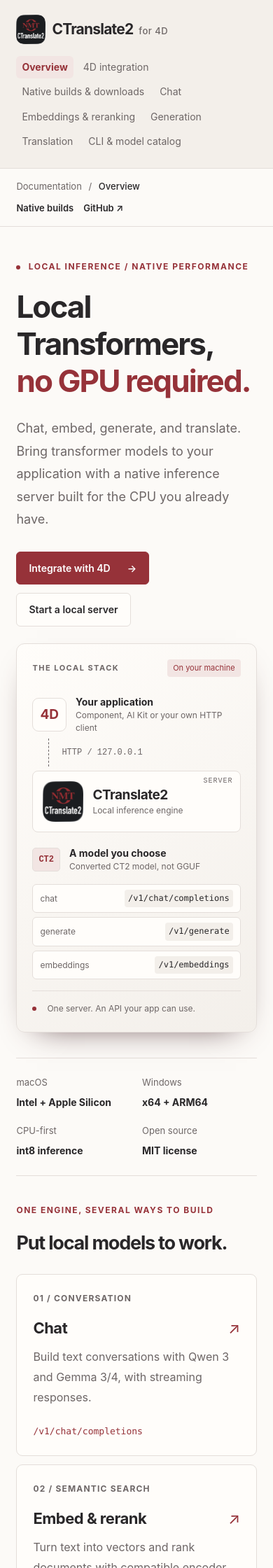
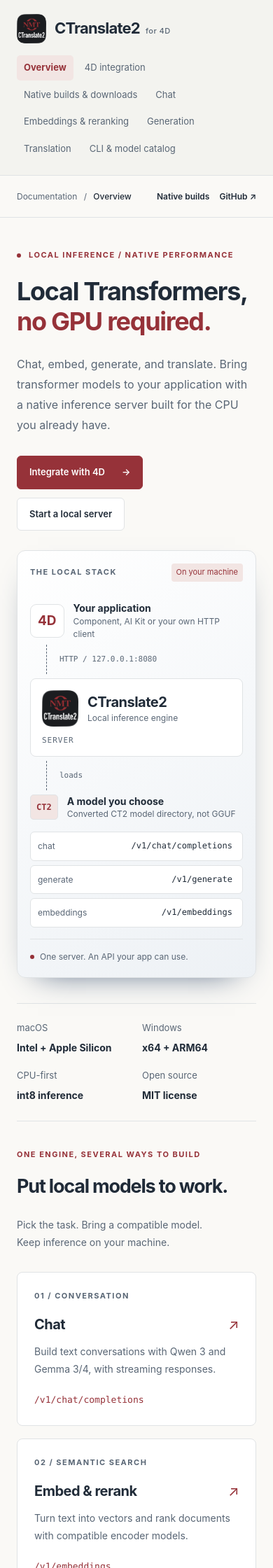
Before and after one commit to miyako/CTranslate2, a Jekyll site: the page built from index.md, in a window 390 px wide. Shown: the top 2240 px of the page at 70% size. Built offline with Jekyll 4.4.1, drawn with Linux system fonts in a browser that asks for light colours; some of the changed text lies outside the part shown.

Commit message:
Align documentation with shared local inference design
Apply the common shell, typography, palette, hero stack, responsive components and accessibility rules while preserving CT2 content and burgundy branding.

Co-authored-by: Copilot App <223556219+Copilot@users.noreply.github.com>

```diff
--- a/_config.yml
+++ b/_config.yml
@@ -45,6 +45,7 @@ exclude:
   - "resources"
   - "LICENSE"
   - "README.md"
+  - "SITE-DESIGN.md"
   - "Gemfile"
   - "cpp"
   - "CTranslate2"
--- a/assets/css/code.css
+++ b/assets/css/code.css
@@ -13,7 +13,7 @@
   font-weight: bold;
 }
 .highlight .c, .highlight .ch, .highlight .cd, .highlight .cm, .highlight .cpf, .highlight .c1, .highlight .cs {
-  color: #6c8b9f;
+  color: #8ca5b5;
   font-style: italic;
 }
 .highlight .cp {
--- a/assets/css/copy.css
+++ b/assets/css/copy.css
@@ -22,7 +22,8 @@
   padding: 4px 8px;
   border-radius: 6px;
   cursor: pointer;
-  font-size: 13px;
+  min-height: 32px;
+  font-size: 11px;
   line-height: 1;
   display: flex;
   align-items: center;
--- a/assets/css/style.scss
+++ b/assets/css/style.scss
@@ -2,109 +2,119 @@
 ---
 
 :root {
-  color-scheme: light;
-  --paper: #fcfaf7;
-  --surface: #f3efea;
-  --card: #fffdfa;
-  --ink: #292729;
-  --muted: #6d6666;
-  --line: #e4deda;
+  color-scheme: light dark;
+  --paper: #faf9f6;
+  --surface: #ffffff;
+  --card: var(--surface);
+  --sidebar: #f3f3ef;
+  --ink: #202b38;
+  --muted: #596675;
+  --line: #e0e3e5;
   --accent: #963239;
   --accent-soft: #f2e5e3;
-  --code: #222427;
-  --sidebar-width: 254px;
+  --panel-end: #edf1f5;
+  --panel-shadow: 0 18px 45px -30px #233c60;
+  --code: #122b3b;
+  --code-ink: #faf6e4;
+  --sidebar-width: 252px;
 }
 
 * { box-sizing: border-box; }
 html { scroll-behavior: smooth; scroll-padding-top: 30px; }
-body { margin: 0; background: var(--paper); color: var(--ink); font: 17px/1.8 -apple-system, BlinkMacSystemFont, "Segoe UI", sans-serif; -webkit-font-smoothing: antialiased; }
+body { margin: 0; background: var(--paper); color: var(--ink); font: 16px/1.8 -apple-system, BlinkMacSystemFont, "Segoe UI", sans-serif; -webkit-font-smoothing: antialiased; }
 a { color: var(--accent); text-underline-offset: 4px; }
 a:hover { text-decoration-thickness: 2px; }
-a:focus-visible, button:focus-visible, [tabindex]:focus-visible { outline: 3px solid var(--accent); outline-offset: 5px; }
+a:focus-visible, button:focus-visible, [tabindex]:focus-visible { outline: 3px solid var(--accent); outline-offset: 4px; }
 img { max-width: 100%; height: auto; }
-p { margin: 0 0 22px; }
+p { margin: 0 0 20px; }
 h1, h2, h3, h4 { line-height: 1.2; color: var(--ink); }
-h1 { margin: 0 0 26px; font-size: clamp(48px, 4.5vw, 64px); font-weight: 680; letter-spacing: -2.6px; }
-h2 { margin: 0 0 24px; font-size: clamp(27px, 2.8vw, 36px); letter-spacing: -1.2px; font-weight: 650; }
-h3 { font-size: 22px; letter-spacing: -.5px; }
+h1 { margin: 0 0 25px; font-size: clamp(36px, 4.5vw, 64px); font-weight: 650; letter-spacing: -1.3px; }
+h2 { margin: 0 0 24px; font-size: clamp(27px, 3vw, 36px); letter-spacing: -1.2px; font-weight: 650; }
+h3 { font-size: 20px; letter-spacing: -.5px; }
 h4 { font-size: 18px; }
 strong { font-weight: 650; }
 .skip-link { position: fixed; top: -100px; left: 16px; z-index: 20; padding: 10px 20px; background: var(--ink); color: var(--paper); }
 .skip-link:focus { top: 16px; }
-.sidebar { position: fixed; inset: 0 auto 0 0; width: var(--sidebar-width); display: flex; flex-direction: column; padding: 34px 24px 24px; background: var(--surface); border-right: 1px solid var(--line); overflow-y: auto; }
-.brand { display: flex; gap: 12px; align-items: center; color: var(--ink); text-decoration: none; font-size: 21px; font-weight: 720; letter-spacing: -.8px; line-height: 1.25; }
+.sidebar { position: fixed; inset: 0 auto 0 0; width: var(--sidebar-width); display: flex; flex-direction: column; padding: 34px 25px 24px; background: var(--sidebar); border-right: 1px solid var(--line); overflow-y: auto; }
+.brand { display: flex; gap: 12px; align-items: center; color: var(--ink); text-decoration: none; font-size: 22px; font-weight: 720; letter-spacing: -.8px; line-height: 1.25; }
 .brand img { flex: 0 0 42px; border-radius: 10px; }
-.brand small { display: block; margin-top: 4px; color: var(--muted); font-size: 13px; font-weight: 500; letter-spacing: .5px; }
+.brand small { display: block; margin-top: 4px; color: var(--muted); font-size: 11px; font-weight: 500; letter-spacing: .5px; }
 .sidebar-caption { margin: 30px 10px 8px; color: var(--muted); font-size: 15px; line-height: 1.7; }
 .nav-group { display: flex; flex-direction: column; gap: 4px; margin-top: 26px; }
-.nav-label, .eyebrow, .card-index { font-size: 12px; font-weight: 700; text-transform: uppercase; letter-spacing: 1.5px; }
+.nav-label, .eyebrow, .card-index { font-size: 11px; font-weight: 700; text-transform: uppercase; letter-spacing: 1.5px; }
 .nav-label { color: var(--muted); padding: 0 11px; margin-bottom: 5px; }
-nav a { padding: 7px 11px; border-radius: 6px; color: var(--muted); text-decoration: none; font-size: 14px; line-height: 1.6; }
+nav a { padding: 8px 10px; border-radius: 5px; color: var(--muted); text-decoration: none; font-size: 13px; line-height: 1.5; }
 nav a:hover { background: var(--line); color: var(--ink); }
 nav a[aria-current="page"] { color: var(--accent); background: var(--accent-soft); font-weight: 650; }
 .sidebar-bottom { margin-top: auto; padding: 45px 10px 0; font-size: 12px; color: var(--muted); }
 .sidebar-bottom p { margin: 8px 0 2px; }
 .sidebar-bottom a { color: var(--muted); text-decoration: none; }
 .runtime-badge { font-size: 12px; color: var(--accent); }
-.status-dot { display: inline-block; width: 6px; height: 6px; margin-right: 7px; border-radius: 50%; background: var(--accent); vertical-align: middle; }
+.status-dot { display: inline-block; flex-shrink: 0; width: 6px; height: 6px; margin-right: 7px; border-radius: 50%; background: var(--accent); vertical-align: middle; }
 .workspace { margin-left: var(--sidebar-width); }
-.topbar { display: flex; align-items: center; justify-content: space-between; gap: 20px; min-height: 76px; padding: 18px 5.5%; border-bottom: 1px solid var(--line); color: var(--muted); font-size: 13px; }
+.topbar { display: flex; flex-wrap: wrap; align-items: center; justify-content: space-between; gap: 20px; min-height: 76px; padding: 18px 48px; border-bottom: 1px solid var(--line); color: var(--muted); font-size: 12px; }
 .topbar strong { font-weight: 500; color: var(--ink); }
 .breadcrumb-divider { padding: 0 11px; color: var(--muted); }
-.topbar-links { display: flex; gap: 25px; flex-shrink: 0; }
+.topbar-links { display: flex; flex-wrap: wrap; gap: 25px; }
 .topbar a { color: var(--ink); text-decoration: none; font-weight: 600; }
-main, .site-footer { max-width: 1200px; margin: 0 auto; padding-left: 6.5%; padding-right: 6.5%; }
+main, .site-footer { max-width: 1240px; margin: 0 auto; padding-left: 64px; padding-right: 64px; }
 .home section { padding: 56px 0; border-bottom: 1px solid var(--line); }
-.home .hero { display: grid; grid-template-columns: minmax(0, 1fr) minmax(300px, 380px); gap: 40px; align-items: center; padding: 72px 0 48px; border-bottom: 0; }
+.home .hero { display: grid; grid-template-columns: minmax(0, 1.2fr) minmax(300px, 380px); gap: 44px; align-items: center; padding: 72px 0 48px; border-bottom: 0; }
+.hero-copy { min-width: 0; }
+.hero h1 { overflow-wrap: anywhere; }
 .eyebrow { color: var(--accent); margin: 0 0 20px; }
 .hero h1 span { color: var(--accent); }
-.lede { max-width: 580px; color: var(--muted); font-size: 19px; line-height: 1.8; }
+.lede { max-width: 610px; color: var(--muted); font-size: 17px; line-height: 1.8; }
 .actions { display: flex; flex-wrap: wrap; gap: 12px; margin-top: 30px; }
-.button { display: inline-flex; align-items: center; justify-content: center; gap: 24px; min-height: 45px; padding: 10px 17px; border: 1px solid var(--line); border-radius: 6px; font-size: 14px; font-weight: 600; text-decoration: none; }
+.button { display: inline-flex; align-items: center; justify-content: center; gap: 24px; min-height: 44px; padding: 11px 17px; border: 1px solid var(--line); border-radius: 6px; font-size: 13px; font-weight: 600; text-decoration: none; }
 .button.primary { color: #fff; background: var(--accent); border-color: var(--accent); }
 .button.primary:hover { background: #7c252c; border-color: #7c252c; }
 .button.secondary { color: var(--ink); background: var(--card); }
 .button.secondary:hover { border-color: var(--accent); }
-.engine-panel { border: 1px solid var(--line); border-radius: 12px; padding: 22px; background: linear-gradient(145deg, var(--card), var(--surface)); box-shadow: 0 18px 45px -30px #4a2a2e; min-width: 0; }
-.panel-top { display: flex; justify-content: space-between; gap: 10px; align-items: center; margin-bottom: 26px; }
+.engine-panel { border: 1px solid var(--line); border-radius: 12px; padding: 24px; background: linear-gradient(145deg, var(--surface), var(--panel-end)); box-shadow: var(--panel-shadow); min-width: 0; }
+.panel-top { display: flex; flex-wrap: wrap; justify-content: space-between; gap: 10px; align-items: center; margin-bottom: 28px; }
 .panel-label { font-size: 11px; text-transform: uppercase; letter-spacing: 1.5px; font-weight: 700; color: var(--muted); }
-.local-tag { font-size: 11px; color: var(--accent); background: var(--accent-soft); padding: 3px 8px; border-radius: 4px; white-space: nowrap; }
+.local-tag { font-size: 11px; color: var(--accent); background: var(--accent-soft); padding: 3px 7px; border-radius: 4px; white-space: nowrap; }
 .app-node, .engine-node, .model-node { display: flex; align-items: center; gap: 13px; }
+.app-node > div, .engine-node > div, .model-node > div { min-width: 0; overflow-wrap: anywhere; }
 .app-node strong, .engine-node strong, .model-node strong { display: block; font-size: 14px; line-height: 1.4; }
 .app-node div > span, .engine-node div > span, .model-node div > span { display: block; font-size: 12px; line-height: 1.5; color: var(--muted); }
-.node-symbol { background: var(--card); border: 1px solid var(--line); border-radius: 9px; font-size: 19px; font-weight: 700; padding: 6px 10px; color: var(--accent); }
-.connection { margin: 6px 0 6px 23px; border-left: 1px dashed var(--muted); padding: 8px 18px; font: 12px/2 ui-monospace, monospace; color: var(--muted); }
-.engine-node { position: relative; padding: 14px; background: var(--card); border: 1px solid var(--line); border-radius: 8px; }
-.engine-node img { width: 58px; height: 58px; border-radius: 12px; }
-.engine-node strong { font-size: 19px; letter-spacing: -.5px; }
-.engine-badge { position: absolute; top: 8px; right: 10px; color: var(--muted); font: 10px ui-monospace, monospace; letter-spacing: 1px; }
-.model-node { margin: 20px 0 16px; }
-.file-mark { color: var(--accent); background: var(--accent-soft); border: 1px solid var(--line); border-radius: 5px; padding: 9px 8px; font: 700 12px ui-monospace, monospace; }
+.node-symbol { flex-shrink: 0; background: var(--card); border: 1px solid var(--line); border-radius: 9px; font-size: 19px; font-weight: 700; padding: 6px 10px; color: var(--accent); }
+.connection { margin: 6px 0 6px 23px; border-left: 1px dashed var(--muted); padding: 10px 18px; font: 11px/2 "SFMono-Regular", Consolas, "Liberation Mono", monospace; color: var(--muted); overflow-wrap: anywhere; }
+.engine-node { flex-wrap: wrap; padding: 16px; background: var(--card); border: 1px solid var(--line); border-radius: 8px; }
+.engine-node > div { flex: 1 1 130px; }
+.engine-node img { flex: 0 0 52px; width: 52px; height: 52px; border-radius: 12px; }
+.engine-node strong { font-size: 20px; letter-spacing: -.5px; }
+.engine-badge { flex-basis: 100%; color: var(--muted); font: 11px "SFMono-Regular", Consolas, "Liberation Mono", monospace; letter-spacing: 1px; }
+.model-node { margin: 0 0 16px; }
+.file-mark { flex-shrink: 0; color: var(--accent); background: var(--accent-soft); border: 1px solid var(--line); border-radius: 5px; padding: 10px 8px; font: 700 12px "SFMono-Regular", Consolas, "Liberation Mono", monospace; }
 .endpoint-list { list-style: none; margin: 0 0 16px; padding: 0; display: grid; gap: 6px; }
-.endpoint-list li { display: flex; justify-content: space-between; align-items: center; gap: 10px; font-size: 12px; color: var(--muted); padding: 7px 10px; background: var(--card); border: 1px solid var(--line); border-radius: 6px; }
+.endpoint-list li { display: flex; flex-wrap: wrap; justify-content: space-between; align-items: center; gap: 10px; font-size: 12px; color: var(--muted); padding: 7px 10px; background: var(--card); border: 1px solid var(--line); border-radius: 6px; }
 .endpoint-list code { font-size: 12px; color: var(--ink); overflow-wrap: anywhere; text-align: right; }
 .panel-bottom { border-top: 1px solid var(--line); padding-top: 14px; display: flex; align-items: center; gap: 8px; color: var(--muted); font-size: 12px; }
+.panel-bottom .status-dot { margin-right: 0; }
+.panel-bottom > span:last-child { min-width: 0; }
 .platform-strip { display: grid; grid-template-columns: repeat(4, minmax(0, 1fr)); gap: 16px; padding: 23px 0; border-top: 1px solid var(--line); border-bottom: 1px solid var(--line); color: var(--muted); font-size: 13px; }
 .platform-strip strong { display: block; margin-top: 4px; color: var(--ink); font-size: 14px; }
 .section-heading { display: flex; align-items: flex-end; justify-content: space-between; gap: 25px; margin-bottom: 28px; }
 .section-heading h2 { margin-bottom: 0; }
 .section-heading > p { margin: 0 0 2px; color: var(--muted); font-size: 14px; }
-.capability-grid { display: grid; grid-template-columns: repeat(2, minmax(0, 1fr)); gap: 16px; }
-.capability-card { display: flex; flex-direction: column; padding: 25px; border: 1px solid var(--line); border-radius: 9px; background: var(--card); color: var(--ink); text-decoration: none; transition: transform .18s ease, border-color .18s ease; }
-.capability-card:hover { transform: translateY(-3px); border-color: var(--accent); }
-.card-index { font-size: 12px; color: var(--muted); letter-spacing: 1.2px; }
+.capability-grid { display: grid; grid-template-columns: repeat(2, minmax(0, 1fr)); gap: 18px; }
+.capability-card { display: flex; flex-direction: column; padding: 26px; border: 1px solid var(--line); border-radius: 8px; background: var(--card); color: var(--ink); text-decoration: none; transition: transform .2s ease, border-color .2s ease; }
+.capability-card:hover { transform: translateY(-2px); border-color: var(--accent); }
+.card-index { color: var(--muted); }
 .capability-card h3 { display: flex; justify-content: space-between; margin: 24px 0 14px; }
 .capability-card h3 span { color: var(--accent); font-weight: 400; }
-.capability-card p { color: var(--muted); font-size: 16px; line-height: 1.8; }
+.capability-card p { color: var(--muted); font-size: 14px; line-height: 1.8; }
 .capability-card > code { color: var(--accent); font-size: 13px; margin-top: auto; }
 .section-note { margin: 20px 0 0; color: var(--muted); font-size: 14px; }
 .code-heading { display: flex; justify-content: space-between; gap: 16px; margin: 28px 0 10px; color: var(--muted); font-size: 13px; letter-spacing: .3px; }
 .code-heading b { margin-right: 9px; color: var(--accent); font-weight: 650; }
 code, pre { font-family: "SFMono-Regular", Consolas, "Liberation Mono", monospace; }
-code { font-size: .85em; overflow-wrap: anywhere; }
-p code, li code, td code, th code { padding: 2px 5px; border-radius: 4px; background: var(--surface); }
-pre { overflow-x: auto; max-width: 100%; padding: 24px; margin: 0 0 24px; border-radius: 7px; background: var(--code); color: #ece5dc; font-size: 14px; line-height: 1.85; tab-size: 2; }
-pre code { font-size: inherit; overflow-wrap: normal; }
+code { font-size: .86em; overflow-wrap: anywhere; }
+p code, li code, td code, th code { padding: 2px 4px; border-radius: 4px; background: var(--surface); }
+pre { overflow-x: auto; max-width: 100%; padding: 24px; margin: 0 0 24px; border-radius: 7px; background: var(--code); color: var(--code-ink); font-size: 13px; line-height: 1.85; tab-size: 2; white-space: pre; }
+pre code { font-size: inherit; overflow-wrap: normal; white-space: pre; }
 div.highlight { margin-bottom: 24px; border-radius: 7px; background: var(--code); }
 div.highlight pre { margin: 0; background: transparent; }
 .text-link { font-size: 16px; font-weight: 650; text-decoration: none; }
@@ -112,93 +122,94 @@ div.highlight pre { margin: 0; background: transparent; }
 .text-link span { margin-left: 8px; }
 .home .integration-feature { display: grid; grid-template-columns: 1fr 1fr; gap: 35px; align-items: center; }
 .integration-feature p { color: var(--muted); font-size: 16px; }
-.integration-feature .eyebrow { color: var(--accent); font-size: 12px; }
+.integration-feature .eyebrow { color: var(--accent); font-size: 11px; }
 .integration-code { min-width: 0; }
 .integration-code > p { font-size: 14px; margin-bottom: 0; }
 .table-wrap { max-width: 100%; overflow-x: auto; margin: 26px 0; border: 1px solid var(--line); border-radius: 7px; }
-table { border-collapse: collapse; width: 100%; font-size: 15px; text-align: left; }
+table { border-collapse: collapse; width: 100%; font-size: 13px; text-align: left; }
 th, td { padding: 14px 16px; border-bottom: 1px solid var(--line); vertical-align: top; }
+th, caption { font-size: 11px; }
 th { background: var(--surface); font-weight: 600; color: var(--muted); }
 tr:last-child td { border-bottom: 0; }
 .table-wrap th:first-child { width: 26%; }
-.callout { padding: 22px 24px; margin: 26px 0; border-left: 3px solid var(--accent); border-radius: 0 7px 7px 0; background: var(--accent-soft); font-size: 16px; }
+.callout { padding: 22px 24px; margin: 26px 0; border-left: 3px solid var(--accent); border-radius: 0 6px 6px 0; background: var(--accent-soft); font-size: 14px; }
 .callout p:last-child { margin-bottom: 0; }
-.site-footer { display: flex; flex-wrap: wrap; gap: 12px 24px; justify-content: space-between; padding-top: 28px; padding-bottom: 34px; color: var(--muted); font-size: 12px; }
+.site-footer { display: flex; flex-wrap: wrap; gap: 20px; justify-content: space-between; padding-top: 28px; padding-bottom: 34px; color: var(--muted); font-size: 11px; }
 .site-footer a { color: inherit; text-decoration: none; }
 .site-footer a:hover { text-decoration: underline; }
 .footer-divider { margin: 0 12px; color: var(--muted); }
 .document { padding-top: 55px; padding-bottom: 45px; overflow-wrap: anywhere; }
 .document h1 { font-size: clamp(32px, 3.7vw, 48px); letter-spacing: -1.8px; }
-.document h2 { margin-top: 45px; font-size: 28px; }
+.document h2 { margin-top: 45px; }
 .document h3, .document h4 { margin-top: 35px; }
-.document > table { display: block; overflow-x: auto; margin: 26px 0; }
+.document > table { display: block; overflow-x: auto; margin: 26px 0; border: 1px solid var(--line); border-radius: 7px; }
 .document li { margin-bottom: 8px; }
 .document > :first-child { margin-top: 0; }
 .document .highlight { min-width: 0; }
 .document + .site-footer { border-top: 1px solid var(--line); }
 
-@media (min-width: 1600px) {
-  main, .site-footer { padding-left: 70px; padding-right: 70px; }
+@media (max-width: 1200px) {
+  :root { --sidebar-width: 225px; }
+  .sidebar { padding-left: 18px; padding-right: 18px; }
+  main, .site-footer, .topbar { padding-left: 36px; padding-right: 36px; }
+  .home .hero { gap: 28px; }
+  .engine-panel { padding: 18px; }
+  .brand > span { min-width: 0; overflow-wrap: anywhere; }
 }
-@media (max-width: 1150px) {
-  :root { --sidebar-width: 225px; }
-  .sidebar { padding: 28px 17px 22px; }
-  .brand { font-size: 19px; gap: 9px; }
-  .home .hero { grid-template-columns: minmax(0, 1fr) minmax(280px, 330px); gap: 24px; }
-  .section-heading > p { display: none; }
-}
-@media (max-width: 850px) {
-  .home .hero { grid-template-columns: 1fr; }
+@media (max-width: 1000px) {
+  .home .hero { grid-template-columns: 1fr; gap: 28px; }
+  .hero-copy { max-width: 620px; }
+  .engine-panel { max-width: 520px; width: 100%; }
+  .capability-grid { grid-template-columns: 1fr; }
   .home .integration-feature { grid-template-columns: 1fr; gap: 8px; }
   .platform-strip { grid-template-columns: repeat(2, minmax(0, 1fr)); }
+  .section-heading { flex-wrap: wrap; }
 }
-@media (max-width: 1000px) {
+@media (max-width: 720px) {
   html { scroll-padding-top: 20px; }
-  .sidebar { position: static; width: auto; padding: 21px 6%; border-right: 0; border-bottom: 1px solid var(--line); }
-  .brand { font-size: 21px; }
+  .sidebar { position: static; width: auto; padding: 20px 24px; border-right: 0; border-bottom: 1px solid var(--line); }
   .brand small { display: inline; margin-left: 8px; }
   .sidebar-caption, .sidebar-bottom, .nav-label { display: none; }
   nav { display: flex; flex-wrap: wrap; gap: 3px 6px; margin-top: 17px; }
   .nav-group { display: contents; }
-  nav a { padding: 5px 8px; }
   .workspace { margin-left: 0; }
-  .topbar { min-height: 58px; padding: 14px 6%; flex-wrap: wrap; gap: 8px 20px; }
+  .topbar { min-height: 60px; padding: 14px 24px; gap: 8px 20px; }
   .topbar-links { gap: 14px; }
   .breadcrumb-divider { padding: 0 6px; }
-  main, .site-footer { padding-left: 6%; padding-right: 6%; }
-  .home .hero { grid-template-columns: 1fr; padding: 46px 0 36px; }
-  .engine-panel { max-width: 520px; width: 100%; }
-  h1 { font-size: clamp(44px, 7vw, 60px); letter-spacing: -1.9px; }
-  .lede { font-size: 18px; }
+  main, .site-footer { padding-left: 24px; padding-right: 24px; }
+  .home .hero { padding: 44px 0 36px; }
+  .lede { font-size: 16px; }
   .home section { padding: 38px 0; }
-  .capability-grid { grid-template-columns: 1fr; gap: 12px; }
-  .capability-card { padding: 23px; }
+  .capability-card { padding: 24px; }
   .capability-card h3 { margin-top: 18px; }
-  .code-heading > span:last-child:not(:first-child) { display: none; }
-  pre { padding: 18px; }
+  .code-heading { flex-wrap: wrap; }
+  th, td { padding: 12px; }
   .document { padding-top: 35px; }
   .site-footer { flex-direction: column; }
 }
 @media (max-width: 380px) {
-  .topbar-links a:first-child { display: none; }
+  main, .site-footer, .sidebar, .topbar { padding-left: 18px; padding-right: 18px; }
 }
 @media (prefers-color-scheme: dark) {
   :root {
     color-scheme: dark;
-    --paper: #1c1c1f;
-    --surface: #242326;
-    --card: #242326;
-    --ink: #eee8e2;
-    --muted: #b6abaa;
-    --line: #3c3538;
+    --paper: #1b1e22;
+    --surface: #23272c;
+    --sidebar: #23272c;
+    --ink: #e7ebef;
+    --muted: #b0bac4;
+    --line: #3a424c;
     --accent: #efa2a4;
     --accent-soft: #38282d;
-    --code: #141518;
+    --panel-end: #292f36;
+    --panel-shadow: 0 18px 45px -30px #000000;
+    --code: #101820;
   }
-  .button.primary { color: #261b1f; }
+  .button.primary { color: #1b1e22; }
   .button.primary:hover { background: #ffc0c1; border-color: #ffc0c1; }
 }
 @media (prefers-reduced-motion: reduce) {
   html { scroll-behavior: auto; }
   .capability-card { transition: none; }
+  .capability-card:hover { transform: none; }
 }
--- a/index.md
+++ b/index.md
@@ -14,22 +14,23 @@ description: "Local Transformers, no GPU required. Run chat, embeddings, generat
       <a class="button secondary" href="#quickstart">Start a local server</a>
     </div>
   </div>
-  <div class="engine-panel" aria-label="4D connects over local HTTP to ct2-server, which runs a converted CT2 model on your machine">
+  <div class="engine-panel" role="group" aria-label="4D connects over local HTTP to ct2-server, which runs a converted CT2 model on your machine">
     <div class="panel-top"><span class="panel-label">The local stack</span><span class="local-tag">On your machine</span></div>
     <div class="app-node"><span class="node-symbol" aria-hidden="true">4D</span><div><strong>Your application</strong><span>Component, AI Kit or your own HTTP client</span></div></div>
-    <div class="connection"><span>HTTP / 127.0.0.1</span></div>
+    <div class="connection"><span>HTTP / 127.0.0.1:8080</span></div>
     <div class="engine-node">
-      <img src="{{ site.logo | relative_url }}" width="72" height="72" alt="">
+      <img src="{{ site.logo | relative_url }}" width="52" height="52" alt="">
       <div><strong>CTranslate2</strong><span>Local inference engine</span></div>
       <span class="engine-badge">SERVER</span>
     </div>
-    <div class="model-node"><span class="file-mark" aria-hidden="true">CT2</span><div><strong>A model you choose</strong><span>Converted CT2 model, not GGUF</span></div></div>
+    <div class="connection"><span>loads</span></div>
+    <div class="model-node"><span class="file-mark" aria-hidden="true">CT2</span><div><strong>A model you choose</strong><span>Converted CT2 model directory, not GGUF</span></div></div>
     <ul class="endpoint-list" aria-label="Endpoints">
       <li><span>chat</span><code>/v1/chat/completions</code></li>
       <li><span>generate</span><code>/v1/generate</code></li>
       <li><span>embeddings</span><code>/v1/embeddings</code></li>
     </ul>
-    <div class="panel-bottom"><span class="status-dot" aria-hidden="true"></span> One server. An API your app can use.</div>
+    <div class="panel-bottom"><span class="status-dot" aria-hidden="true"></span><span>One server. An API your app can use.</span></div>
   </div>
 </section>
 
```
Also changed, not shown: SITE-DESIGN.md (added, +144 -0 lines), _includes/footer-custom.html (+17 -0 lines).
